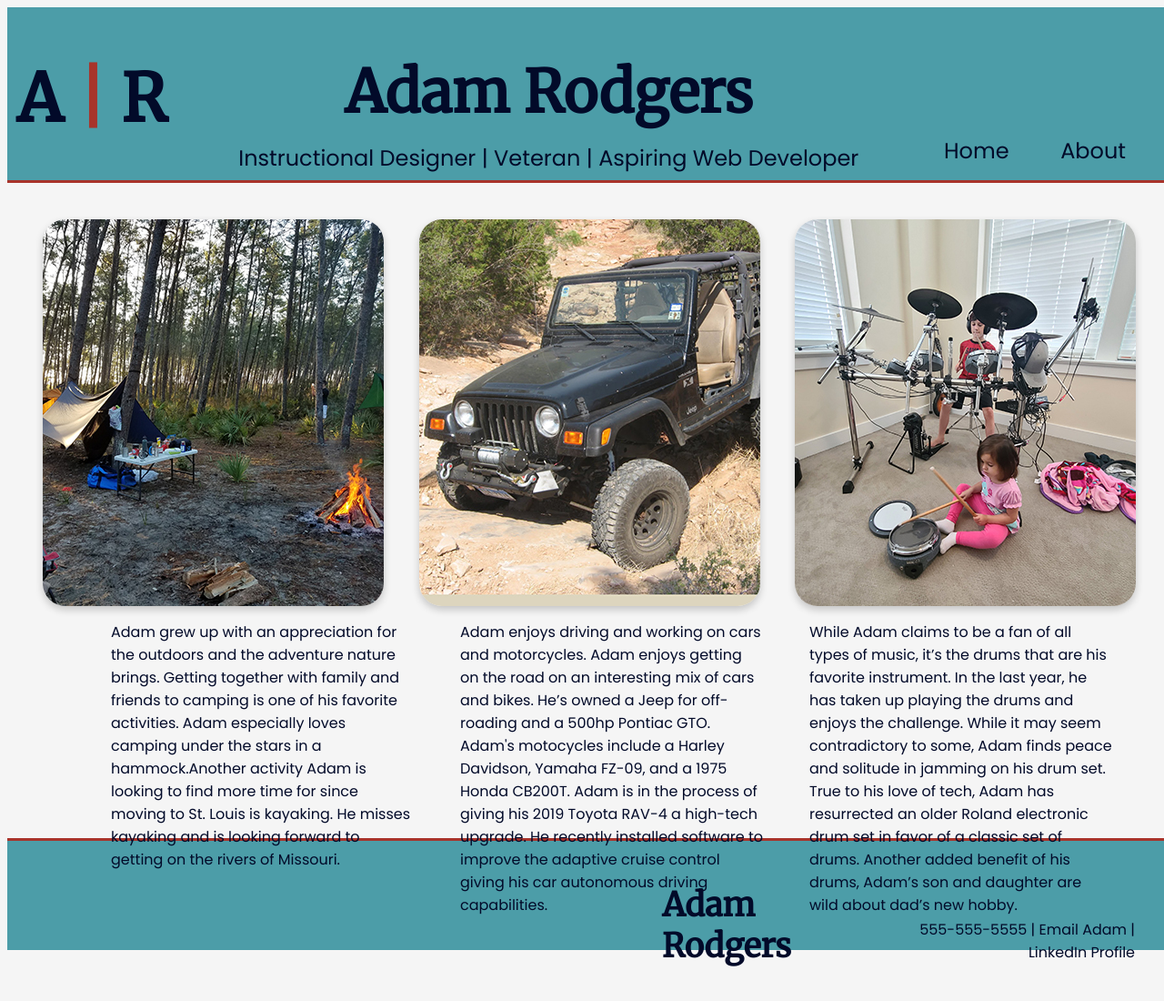
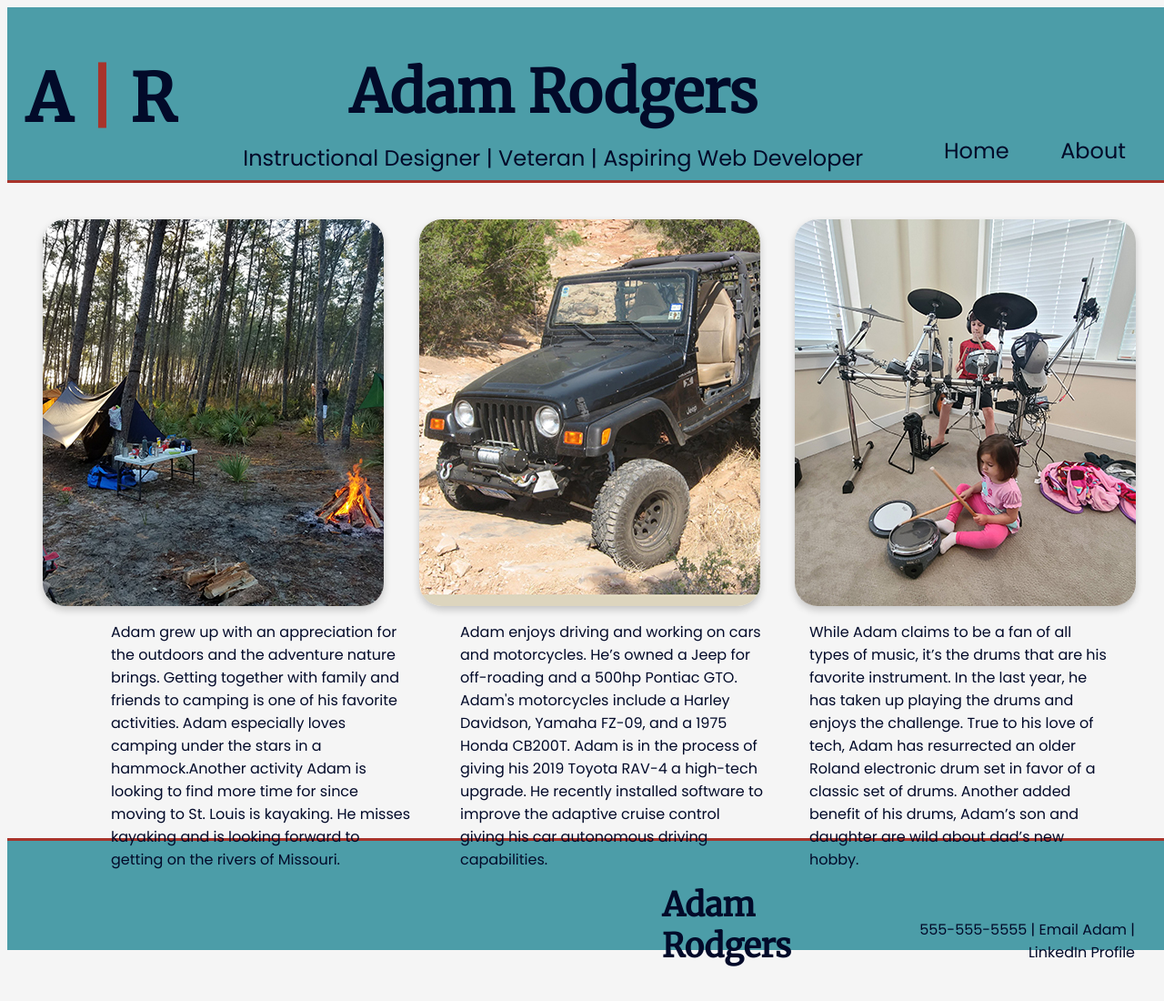
Before and after one commit to billyrtalley/bioSite, a plain HTML site: page bioSiteHobbies.html in a window 1280 px wide. Shown: the whole page at 91% size. Drawn offline with Linux system fonts and the light colour scheme.

Commit message:
Add files via upload

```diff
--- a/BioSite.css
+++ b/BioSite.css
@@ -61,7 +61,7 @@ body {
   .letter-mark {
     font-family: 'Merriweather', serif;
     font-size: 72px;
-    margin-left: 10px;
+    margin-left: 20px;
     margin-top: 55px;
   }
 
--- a/bioSiteHobbies.html
+++ b/bioSiteHobbies.html
@@ -43,8 +43,8 @@
        </div>
          <div class= "hobbies-text">
            <p class= "hobbies-p">Adam grew up with an appreciation for the outdoors and the adventure nature brings. Getting together with family and friends to camping is one of his favorite activities. Adam especially loves camping under the stars in a hammock.Another activity Adam is looking to find more time for since moving to St. Louis is kayaking. He misses kayaking and is looking forward to getting on the rivers of Missouri.</p>
-           <p class= "hobbies-p">Adam enjoys driving and working on cars and motorcycles.  Adam enjoys getting on the road on an interesting mix of cars and bikes. He’s owned a Jeep for off-roading and a 500hp Pontiac GTO. Adam's motocycles include a Harley Davidson, Yamaha FZ-09, and a 1975 Honda CB200T. Adam is in the process of giving his 2019 Toyota RAV-4 a high-tech upgrade. He recently installed software to improve the adaptive cruise control giving his car autonomous driving capabilities.</p>
-           <p class= "hobbies-p">While Adam claims to be a fan of all types of music, it’s the drums that are his favorite instrument. In the last year, he has taken up playing the drums and enjoys the challenge. While it may seem contradictory to some, Adam finds peace and solitude in jamming on his drum set. True to his love of tech, Adam has resurrected an older Roland electronic drum set in favor of a classic set of drums. Another added benefit of his drums, Adam’s son and daughter are wild about dad’s new hobby.</p>
+           <p class= "hobbies-p">Adam enjoys driving and working on cars and motorcycles. He’s owned a Jeep for off-roading and a 500hp Pontiac GTO. Adam's motorcycles include a Harley Davidson, Yamaha FZ-09, and a 1975 Honda CB200T. Adam is in the process of giving his 2019 Toyota RAV-4 a high-tech upgrade. He recently installed software to improve the adaptive cruise control giving his car autonomous driving capabilities.</p>
+           <p class= "hobbies-p">While Adam claims to be a fan of all types of music, it’s the drums that are his favorite instrument. In the last year, he has taken up playing the drums and enjoys the challenge. True to his love of tech, Adam has resurrected an older Roland electronic drum set in favor of a classic set of drums. Another added benefit of his drums, Adam’s son and daughter are wild about dad’s new hobby.</p>
       </div>
    </div>
 
```
